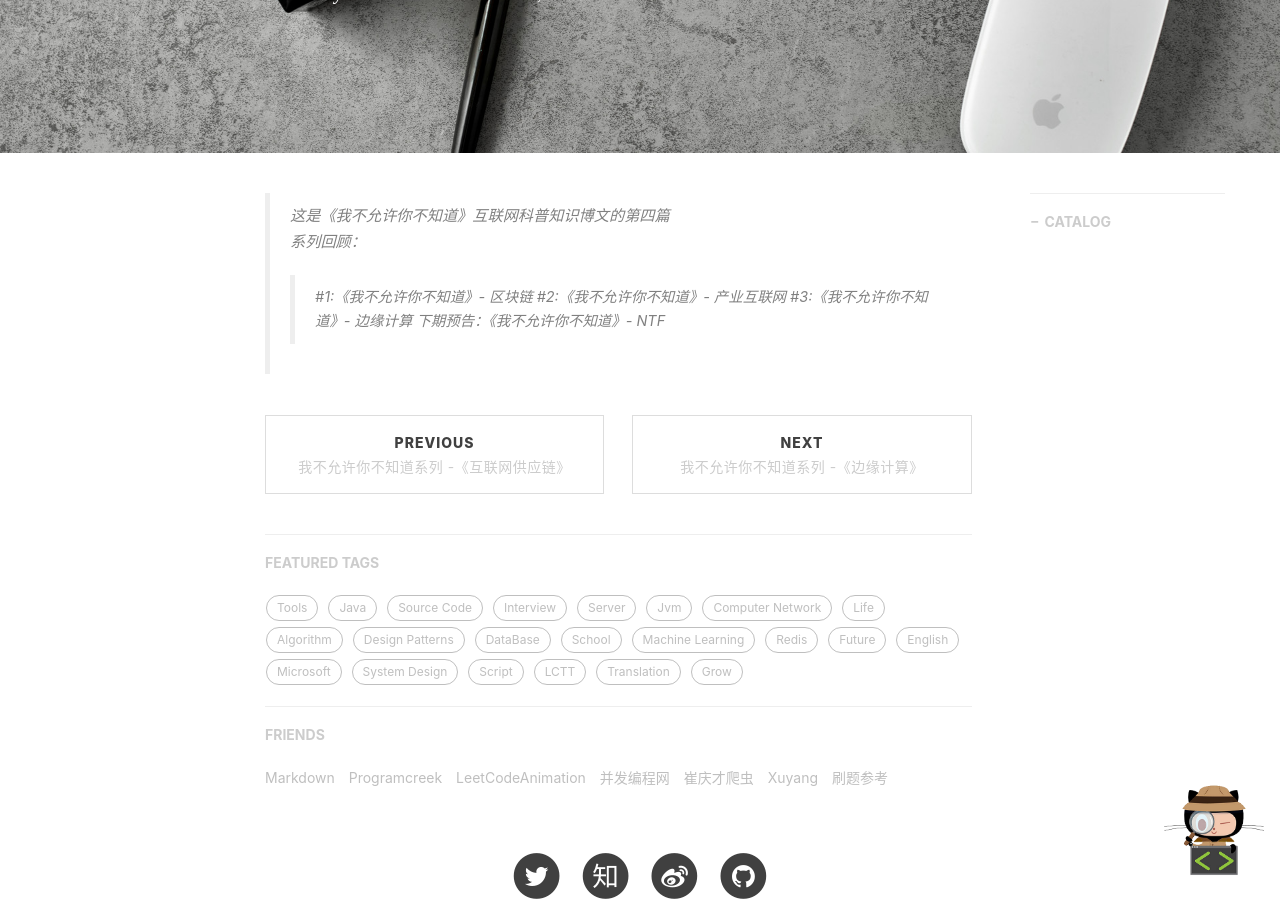
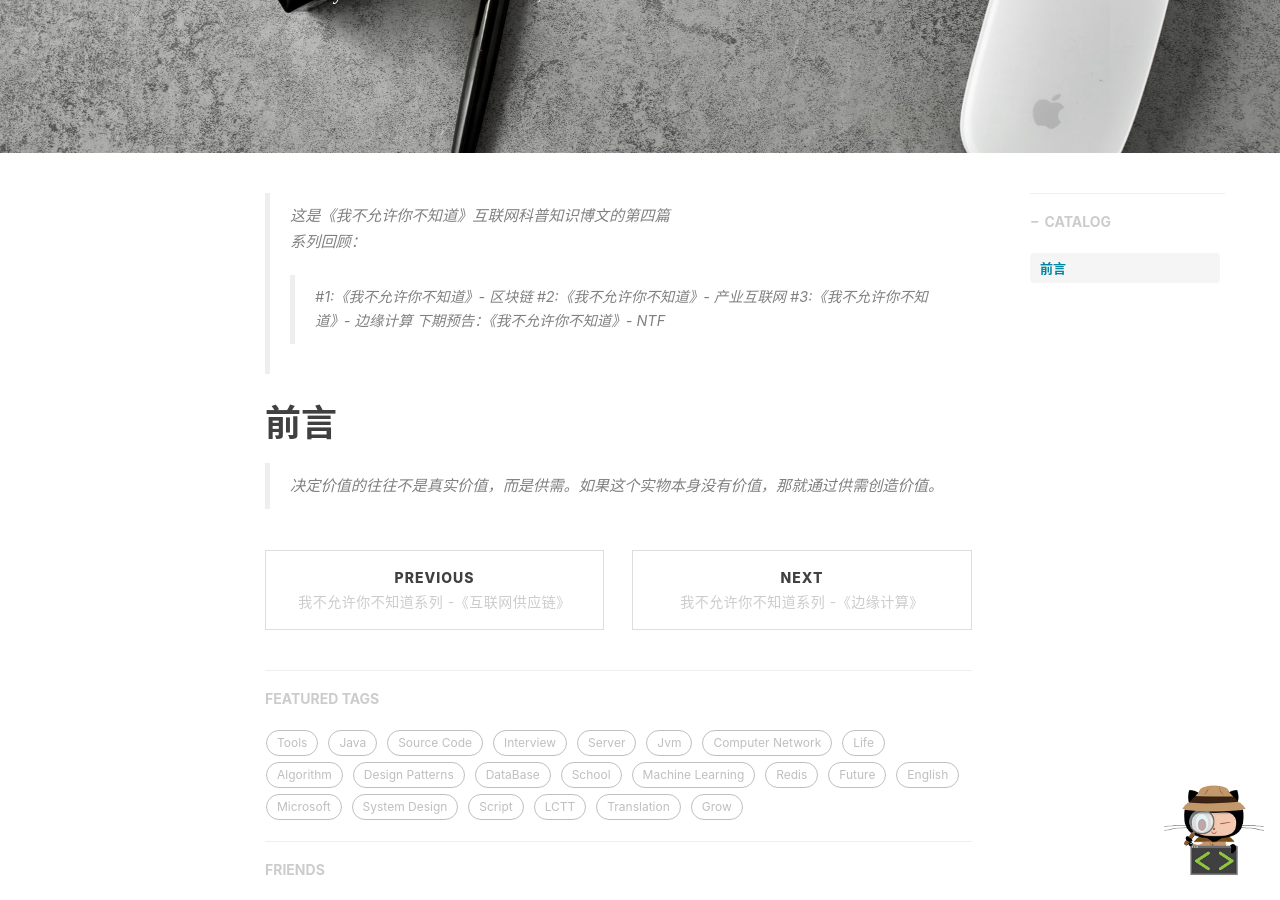
Before and after one commit to Gordon-Deng/Gordon-Deng.github.io, a Jekyll site: the page built from _posts/2021-12-17-我不允许你不知道-元宇宙.markdown, in a window 1280 px wide and 900 px high, scrolled down 430 px. Built offline with Jekyll 4.4.1, drawn with Linux system fonts in a browser that asks for light colours; nearby versions of some CDN libraries; comment, search, counter and statistics services are not loaded.

Commit message:
Update 2021-12-17-我不允许你不知道-元宇宙.markdown

```diff
--- a/_posts/2021-12-17-我不允许你不知道-元宇宙.markdown
+++ b/_posts/2021-12-17-我不允许你不知道-元宇宙.markdown
@@ -16,3 +16,6 @@ tags:
 >>  #2:《我不允许你不知道》- 产业互联网
 >>  #3:《我不允许你不知道》- 边缘计算
 > 下期预告：《我不允许你不知道》- NTF
+
+# 前言
+> 决定价值的往往不是真实价值，而是供需。如果这个实物本身没有价值，那就通过供需创造价值。
```
